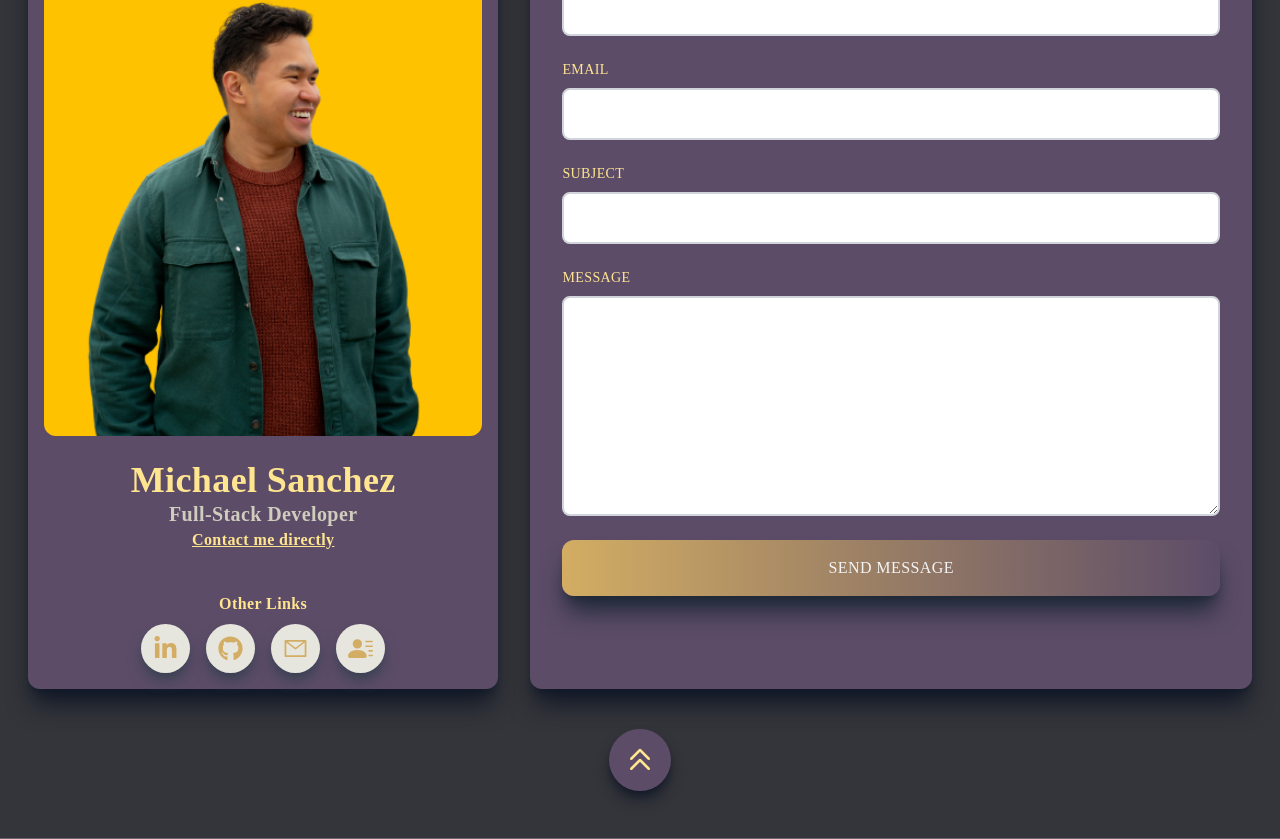
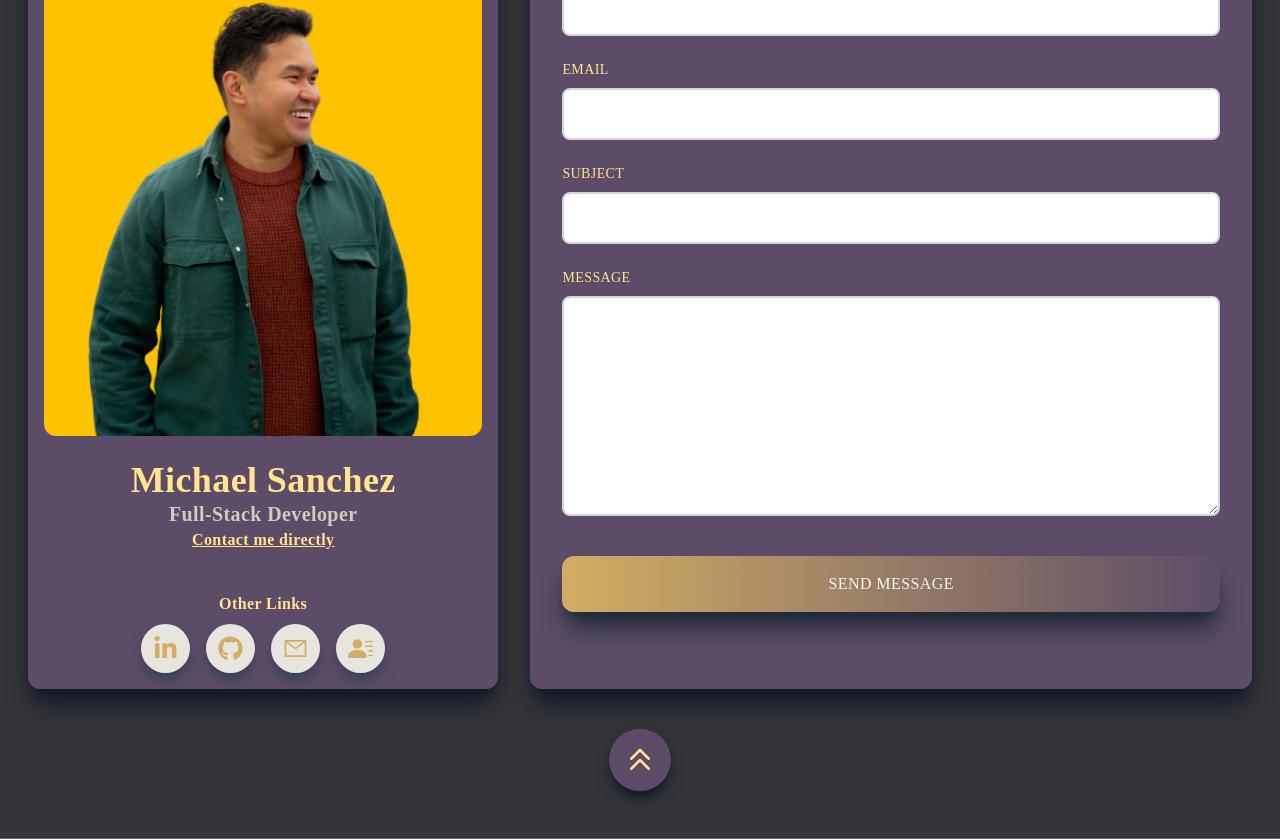
Before and after one commit to MikeSanDev/portfolio-nextjs, a Next.js app: page / in a window 1280 px wide. Shown: the part 4252-5091 px from the top of the page. Built offline with nearby package versions, Linux system fonts and the light colour scheme; a web font is replaced by a local one.

Commit message:
contact bar text and box fix

```diff
--- a/components/Contacts.js
+++ b/components/Contacts.js
@@ -208,7 +208,7 @@ const Contact = () => {
                   type="submit"
                   placeholder="Send Message"
                   value="Send Message"
-                  className="w-full p-4 text-gray-100 mt-4 bg-gradient-to-r
+                  className="w-full p-4 text-gray-100 mt-8 bg-gradient-to-r
         from-mainColor to-[#5c4c68] shadow-xl shadow-gray-800 rounded-xl uppercase cursor-pointer"
                 />
               </form>
--- a/styles/globals.css
+++ b/styles/globals.css
@@ -377,7 +377,10 @@ body::-webkit-scrollbar {
         flex-direction: column;
         align-items: center;
     }
-
+  .contact_text1 {
+        font-size: 40px !important;
+        text-align: center !important;
+    }
 
     /* Cancel animation for main_block2 */
     .main_block2 {
```
